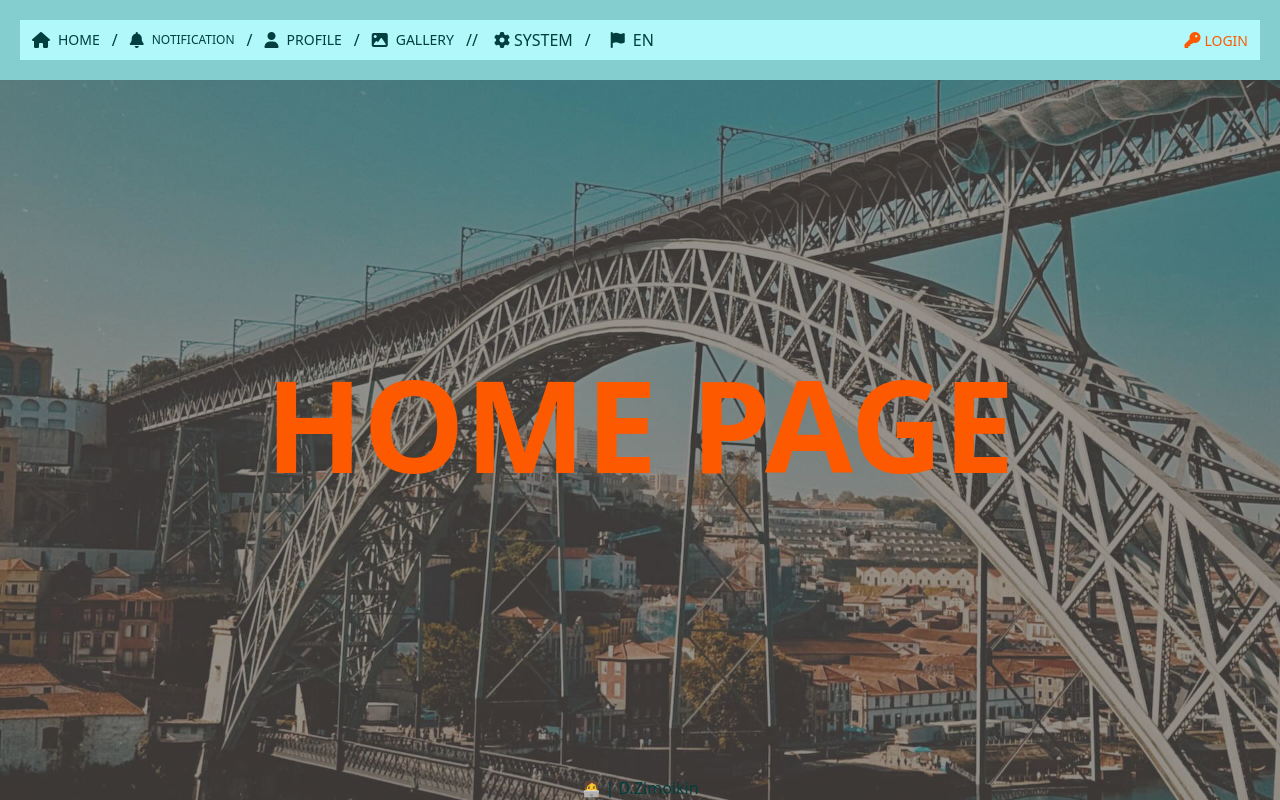
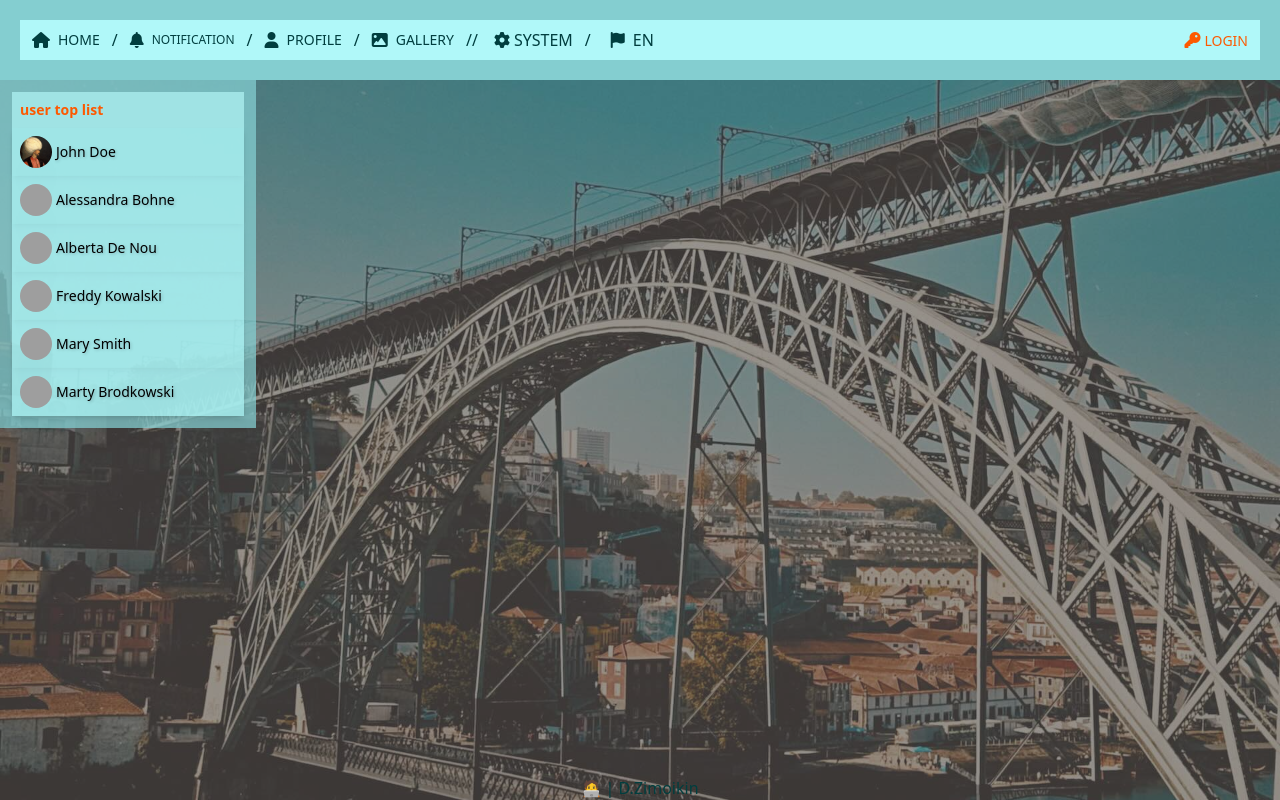
Before and after one commit to zimoykin/fe-gallery-v2, a React (Vite) app: page / in a window 1280 px wide. Built offline with nearby package versions, Linux system fonts and the light colour scheme; grey boxes are pictures that could not be loaded; a web font is replaced by a local one.

Commit message:
home screen: added widget top user list

```diff
--- a/src/components/avatar/avatar-component.tsx
+++ b/src/components/avatar/avatar-component.tsx
@@ -1,14 +1,14 @@
 import React from 'react';
-import './avatar-style.css';
 
 interface Props {
   canShowImage?: (res: boolean) => void;
   onClick?: () => void;
   url?: string;
-  size?: 'auto' | 'mini' | 'small' | 'medium' | 'large';
+  size?: keyof typeof SizesMap;
 }
 
 const SizesMap = {
+  micro: '2rem',
   mini: '4rem',
   small: '5rem',
   medium: '10rem',
@@ -18,25 +18,21 @@ const SizesMap = {
 
 const Avatar: React.FC<Props> = ({ onClick, url, size = 'auto' }: Props) => {
   return (
-    <div className="avatar-container-person">
+    <div className="p-1">
       <div
         onClick={onClick}
-        className="avatar-container-person-img shadow-2xl hover:scale-105"
+        className="bg-no-repeat bg-cover bg-position:center
+        bg-slate-400
+        rounded-full cursor-pointer shadow-2xl hover:scale-105"
         style={
           size === 'auto'
             ? {
               backgroundImage: `url(${url})`,
-                backgroundSize: 'cover',
-                backgroundPosition: 'center',
-                backgroundRepeat: 'no-repeat'
             }
             : {
               width: SizesMap[size || 'medium'],
               height: SizesMap[size || 'medium'],
               backgroundImage: `url(${url})`,
-                backgroundSize: 'cover',
-                backgroundPosition: 'center',
-                backgroundRepeat: 'no-repeat'
             }
         }
       />
--- a/src/components/avatar/avatar-style.css
+++ /dev/null
@@ -1,36 +0,0 @@
-.avatar-container-person {
-  display: flex;
-  flex-direction: column;
-  justify-content: center;
-  align-items: center;
-
-  width: 100%;
-}
-
-.avatar-container-person-img {
-  border-radius: 50%;
-  object-fit: cover;
-  object-position: center;
-  transition: width 0.3s ease;
-  background-color: gray;
-  background-repeat: no-repeat;
-  background-position: center;
-  background-size: cover;
-  width: 10rem;
-  height: 10rem;
-  aspect-ratio: 1 / 1;
-}
-
-@media (min-width: 960px) {
-  .avatar-container-person-img {
-    width: 15rem;
-    height: 15rem;
-  }
-}
-
-@media (min-width: 1200px) {
-  .avatar-container-person-img {
-    width: 17rem;
-    height: 17rem;
-  }
-}
--- a/src/components/header/menu-btns.component.tsx
+++ b/src/components/header/menu-btns.component.tsx
@@ -3,8 +3,7 @@ import ToggleThemeComponent from '../toggle-theme.component';
 import { useNavigate } from 'react-router-dom';
 import { useDispatch, useSelector } from 'react-redux';
 import { RootState } from '../../store';
-import { useLocale } from '../../contexts/locale';
-import translate from '../../contexts/locale/locale';
+import { useLocale, translate } from '../../contexts/locale';
 import { logout } from '../../features/auth/auth-slice';
 
 interface Props {
--- /dev/null
+++ b/src/components/home/user-top-list.component.tsx
@@ -0,0 +1,60 @@
+import React, { useEffect, useState } from 'react';
+import { useLocale, translate } from '../../contexts/locale';
+import { IProfile } from '../../interfaces/profile.interface';
+import PalitraComponent from '../palitra/palitra.component';
+import { MockUsers } from '../../mocki/users.mock';
+import Avatar from '../avatar/avatar-component';
+import { useNavigate } from 'react-router-dom';
+
+const UserTopList: React.FC = () => {
+
+    const navigate = useNavigate();
+    const { locale } = useLocale();
+    const {
+        userTopList
+    } = translate[locale];
+
+    // states
+    const [isLoading, setIsLoading] = useState<boolean>(true);
+    const [users, setUsers] = useState<IProfile[]>([]);
+
+    useEffect(() => {
+        setIsLoading(true);
+        setTimeout(() => {
+            //TODO: get top users
+            setUsers(MockUsers);
+            setIsLoading(false);
+        }, 1000);
+
+    }, []);
+
+    return (
+        <>
+            <div className='flex w-full h-full flex-col justify-center items-center text-secondary-col
+            '>
+                <h1 className='font-bold text-sm bg-command-panel-bg w-full p-2 lowercase'> {userTopList}</h1>
+                <div className='h-full w-full min-h-10 gap-1'>
+                    {isLoading && <PalitraComponent size='mini' />}
+                    {!isLoading && users.map((user, index) => (
+                        <div
+                            onClick={() => {
+                                navigate(`/gallery/${user.id}`);
+                            }}
+                            key={index}
+                            className='w-full flex justify-start p-1 items-center bg-main-bg-75
+                            shadow-md hover:scale-103 hover:shadow-xl transition-all duration-300
+                            '>
+                            <Avatar url={user.url} size='micro' />
+                            <span className='text-main-col text-sm text-shadow-sm'>
+                                {user.name}
+                            </span>
+                        </div>
+                    ))}
+                </div>
+
+            </div>
+        </>
+    );
+};
+
+export default UserTopList;
--- a/src/components/toggle-theme.component.tsx
+++ b/src/components/toggle-theme.component.tsx
@@ -3,8 +3,7 @@ import { useTheme } from "../contexts/theme/theme-context";
 import { useDispatch, useSelector } from "react-redux";
 import { RootState } from "../store";
 import { toDark, toLight, toSystem } from "../features/thema/thema-slice";
-import { useLocale } from "../contexts/locale";
-import translate from '../contexts/locale/locale';
+import { useLocale, translate } from "../contexts/locale";
 
 const ToggleThemeComponent: React.FC = () => {
 
--- a/src/contexts/locale/index.ts
+++ b/src/contexts/locale/index.ts
@@ -1,2 +1,3 @@
 export * from "./types";
 export * from "./locale.context";
+export * from "./translate";
--- a/src/contexts/locale/locale.ts
+++ b/src/contexts/locale/translate.ts
@@ -1,4 +1,4 @@
-export default {
+export const translate: Record<string, Record<string, string>> = {
   de: {
     home: "Startseite",
     login: "Anmelden",
@@ -43,6 +43,7 @@ export default {
       "Das Passwort muss mindestens einen Großbuchstaben, einen Kleinbuchstaben, eine Zahl und ein Sonderzeichen enthalten!",
     weWillSendEmail:
       "Wir werden Ihnen eine E-Mail senden, um Ihre Registrierung zu bestätigen!",
+    userTopList: "Benutzer Top-Liste",
   },
   en: {
     home: "Home",
@@ -87,5 +88,6 @@ export default {
     passwordRequirements:
       "Password must contain at least one uppercase letter, one lowercase letter, one number, and one special character!",
     weWillSendEmail: "We will send you an email to confirm your registration!",
+    userTopList: "User Top List",
   },
 } as const;
--- a/src/contexts/locale/types.ts
+++ b/src/contexts/locale/types.ts
@@ -1,4 +1,4 @@
-import localeTranslate from "../locale/locale";
+import { translate as localeTranslate } from "./translate";
 
 export type Locale = keyof typeof localeTranslate;
 
--- /dev/null
+++ b/src/mocki/users.mock.ts
@@ -0,0 +1,70 @@
+import { IProfile } from "../interfaces/profile.interface";
+
+export const MockUsers: IProfile[] = [
+  {
+    id: "1",
+    name: "John Doe",
+    email: "john.doe@me.com",
+    location: "Regensburg, Germany",
+    website: "https://github.com/zimoykin",
+    url: "/avatar.jpg",
+    privateAccess: 0,
+    userId: "1",
+    equipment: [],
+  },
+  {
+    id: "2",
+    name: "Alessandra Bohne",
+    email: "jane.bohne@me.com",
+    location: "Milan, Italy",
+    website: "https://github.com/zimoykin",
+    url: "https://avataaars.io/?avatarStyle=Circle&topType=LongHairStraightStrand&accessoriesType=Blank&hairColor=Black&facialHairType=Blank&clotheType=Hoodie&clotheColor=Blue02&eyeType=Happy&eyebrowType=AngryNatural&mouthType=Default&skinColor=Brown",
+    privateAccess: 0,
+    userId: "2",
+    equipment: [],
+  },
+  {
+    id: "3",
+    name: "Alberta De Nou",
+    email: "albert.nou@me.com",
+    location: "Paris, France",
+    website: "https://github.com/zimoykin",
+    url: "https://avataaars.io/?avatarStyle=Circle&topType=LongHairCurvy&accessoriesType=Sunglasses&hairColor=BrownDark&facialHairType=Blank&facialHairColor=Brown&clotheType=ShirtScoopNeck&clotheColor=Blue02&eyeType=Default&eyebrowType=Angry&mouthType=Sad&skinColor=Yellow",
+    privateAccess: 0,
+    userId: "3",
+    equipment: [],
+  },
+  {
+    id: "4",
+    name: "Freddy Kowalski",
+    email: "fred.kowalski@me.com",
+    location: "London, UK",
+    website: "https://github.com/zimoykin",
+    url: "https://avataaars.io/?avatarStyle=Circle&topType=ShortHairShaggyMullet&accessoriesType=Wayfarers&hairColor=Black&facialHairType=MoustacheFancy&facialHairColor=Red&clotheType=CollarSweater&clotheColor=PastelYellow&eyeType=Cry&eyebrowType=Angry&mouthType=Serious&skinColor=Tanned",
+    privateAccess: 0,
+    userId: "4",
+    equipment: [],
+  },
+  {
+    id: "5",
+    name: "Mary Smith",
+    email: "mary.smith@me.com",
+    location: "New York, USA",
+    website: "https://avatar.iran.liara.run/public/24",
+    url: "https://avataaars.io/?avatarStyle=Circle&topType=LongHairStraight&accessoriesType=Blank&hairColor=BrownDark&facialHairType=Blank&clotheType=BlazerShirt&eyeType=Default&eyebrowType=Default&mouthType=Default&skinColor=Light",
+    privateAccess: 0,
+    userId: "5",
+    equipment: [],
+  },
+  {
+    id: "6",
+    name: "Marty Brodkowski",
+    email: "marty.smith@me.com",
+    location: "Texas Area, USA",
+    website: "https://github.com/zimoykin",
+    url: "https://avataaars.io/?avatarStyle=Circle&topType=ShortHairSides&accessoriesType=Blank&hairColor=SilverGray&facialHairType=Blank&facialHairColor=Blonde&clotheType=Hoodie&clotheColor=Heather&graphicType=Hola&eyeType=Squint&eyebrowType=UnibrowNatural&mouthType=Default&skinColor=Light",
+    privateAccess: 0,
+    userId: "6",
+    equipment: [],
+  },
+];
--- a/src/pages/home.page.tsx
+++ b/src/pages/home.page.tsx
@@ -1,10 +1,11 @@
 import React from 'react';
+import UserTopList from '../components/home/user-top-list.component';
 
 const HomePage: React.FC = () => {
     document.title = 'Home | Gallery | React';
     return (
-        <div className="flex w-full h-full flex-col justify-center items-center">
-            <h1 className="text-secondary-col text-6xl md:text-9xl font-extrabold">HOME PAGE</h1>
+        <div className="flex p-3 w-full md:w-1/5 bg-secondary-bg-75 flex-col justify-start items-start">
+            <UserTopList />
         </div>
     );
 };
--- a/src/pages/login.page.tsx
+++ b/src/pages/login.page.tsx
@@ -5,8 +5,7 @@ import CameraSpinner from "../components/camera-spinner/camera-spinner.component
 import { useDispatch } from "react-redux";
 import { login } from "../features/auth/auth-slice";
 import { useNavigate } from "react-router-dom";
-import { useLocale } from "../contexts/locale";
-import translate from "../contexts/locale/locale";
+import { useLocale, translate } from "../contexts/locale";
 
 const LoginPage: React.FC = () => {
 
--- a/src/pages/register.page.tsx
+++ b/src/pages/register.page.tsx
@@ -4,8 +4,7 @@ import PalitraComponent from '../components/palitra/palitra.component';
 import CameraSpinner from '../components/camera-spinner/camera-spinner.component';
 import { validateEmail, validatePassword } from '../helpers/input-validate.helper';
 import { toast } from 'react-toastify';
-import { useLocale } from '../contexts/locale';
-import trnsl from '../contexts/locale/locale';
+import { useLocale, translate } from '../contexts/locale';
 
 const RegisterPage: React.FC = () => {
 
@@ -22,7 +21,7 @@ const RegisterPage: React.FC = () => {
         pleaseConfirmPassword,
         passwordsDoNotMatch,
         passwordRequirements, weWillSendEmail
-    } = trnsl[locale];
+    } = translate[locale];
 
     const [isLoading, setIsLoading] = useState(false);
 
```
Lines whose indentation alone changed are shown as unchanged.
